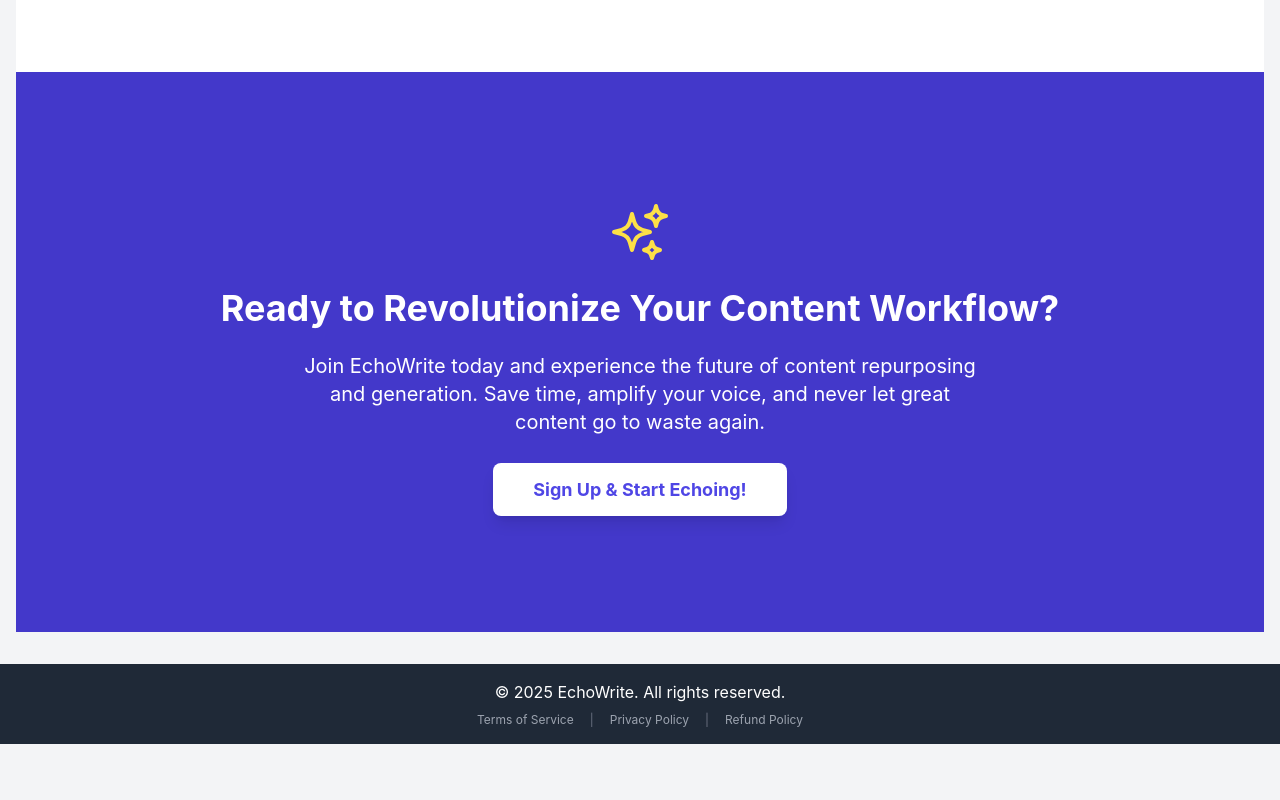
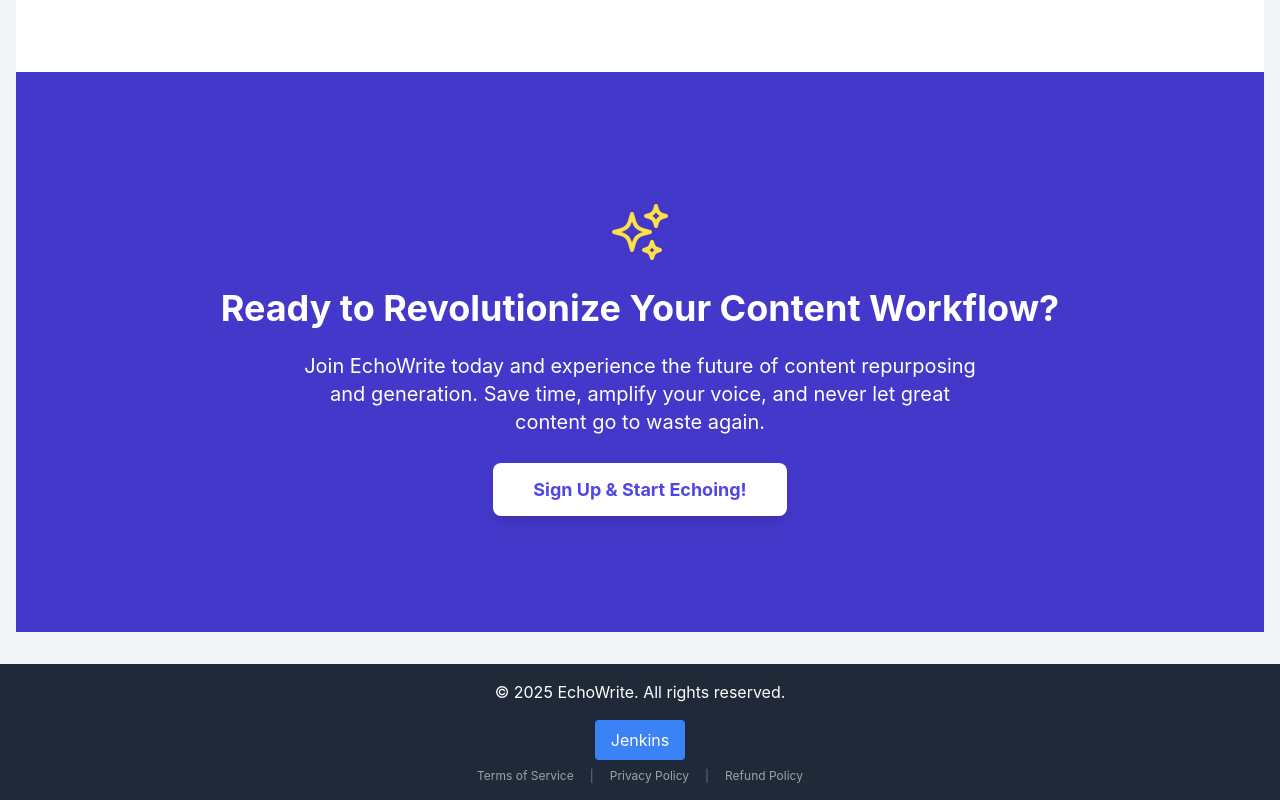
Before and after one commit to wajid-saleem2/echo_frontend, a React (Create React App) app in the folder EchoWriteFrontend/: page / in a window 1280 px wide. Shown: the part 4527-5327 px from the top of the page. Before the commit the page ends 5271 px from the top, so only its background shows below. Built offline with nearby package versions, Linux system fonts and the light colour scheme; no server answers.

Commit message:
Update App.js

```diff
--- a/EchoWriteFrontend/src/App.js
+++ b/EchoWriteFrontend/src/App.js
@@ -327,6 +327,17 @@
         </main>
      <footer className="bg-gray-800 text-white text-center p-4">
   © {new Date().getFullYear()} EchoWrite. All rights reserved.
+
+  {/* Jenkins Test Button */}
+  <div className="mt-4">
+    <button
+      className="bg-blue-500 hover:bg-blue-600 text-white px-4 py-2 rounded"
+      onClick={() => alert('Jenkins button clicked!')}
+    >
+      Jenkins
+    </button>
+  </div>
+
   <div className="mt-2 space-x-4 text-xs">
     <Link to="/terms-of-service" className="text-gray-400 hover:text-white hover:underline">Terms of Service</Link>
     <span className="text-gray-500">|</span>
@@ -335,6 +346,7 @@
     <Link to="/refund-policy" className="text-gray-400 hover:text-white hover:underline">Refund Policy</Link>
   </div>
 </footer>
+
         <ToastContainer
           position="top-right"
           autoClose={3000}
@@ -360,4 +372,5 @@
   );
 }
 
+
 export default App;
```
Lines whose indentation alone changed are shown as unchanged.
